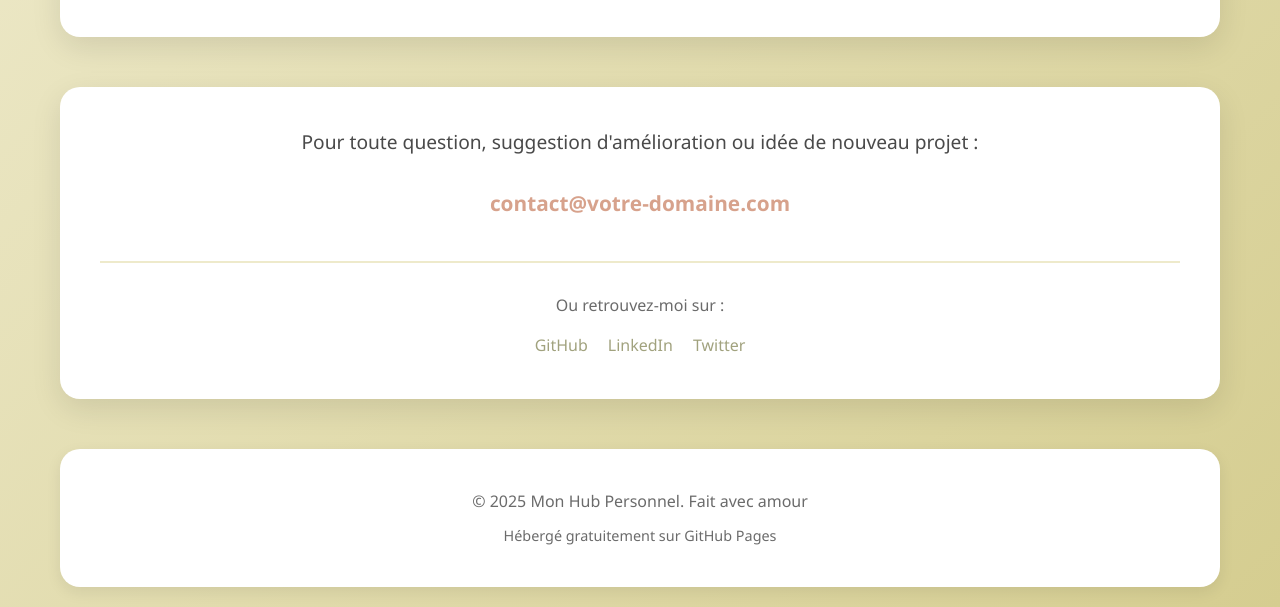
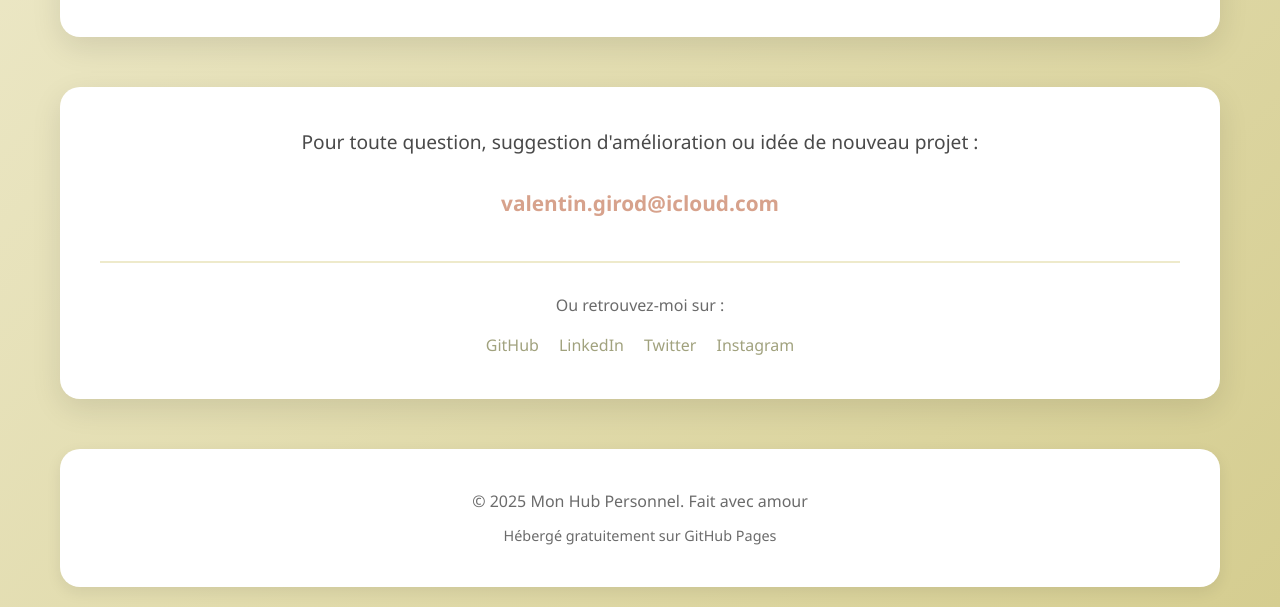
Before and after one commit to Shosan0/Shosan0.github.io, a plain HTML site: page index.html in a window 1280 px wide. Both pictures are taken after a click on the link "Contact". Shown: the part 292-899 px from the top of the page. Drawn offline with Linux system fonts and the light colour scheme.

Commit message:
Update index.html

```diff
--- a/index.html
+++ b/index.html
@@ -147,7 +147,7 @@
 
             <div style="background: white; padding: 40px; border-radius: 20px; box-shadow: 0 10px 30px rgba(0,0,0,0.1);">
                 <h2 style="color: var(--psych-sage); margin-bottom: 20px;">Mon Hub Personnel</h2>
-                <p style="margin-bottom: 20px;">Bienvenue sur mon petit coin d'Internet ! Ce site regroupe tous mes projets personnels, petits outils utiles et expérimentations. Certains sont pratiques, d'autres juste pour le fun !</p>
+                <p style="margin-bottom: 20px;">Bienvenue ! Ce site regroupe tous mes projets personnels, petits outils utiles et expérimentations. Certains sont pratiques, d'autres juste pour le fun.</p>
 
                 <h3 style="color: var(--psych-coral); margin-top: 30px; margin-bottom: 15px;">Pourquoi ce site ?</h3>
                 <p style="margin-bottom: 20px;">J'aime créer des petits projets et outils dans mes temps libres. Plutôt que de les laisser traîner sur mon ordinateur, j'ai décidé de les rassembler ici pour les partager avec le monde !</p>
@@ -169,14 +169,15 @@
 
             <div style="background: white; padding: 40px; border-radius: 20px; box-shadow: 0 10px 30px rgba(0,0,0,0.1); text-align: center;">
                 <p style="font-size: 1.2em; margin-bottom: 30px;">Pour toute question, suggestion d'amélioration ou idée de nouveau projet :</p>
-                <a href="mailto:contact@votre-domaine.com" style="color: var(--psych-coral); font-size: 1.3em; text-decoration: none; font-weight: 600;">contact@votre-domaine.com</a>
+                <a href="mailto:valentin.girod@icloud.com" style="color: var(--psych-coral); font-size: 1.3em; text-decoration: none; font-weight: 600;">valentin.girod@icloud.com</a>
 
                 <div style="margin-top: 40px; padding-top: 30px; border-top: 2px solid var(--psych-ivory);">
                     <p style="color: var(--text-light); margin-bottom: 15px;">Ou retrouvez-moi sur :</p>
                     <div style="display: flex; justify-content: center; gap: 20px;">
-                        <a href="#" style="color: var(--psych-sage); text-decoration: none; font-weight: 500;">GitHub</a>
-                        <a href="#" style="color: var(--psych-sage); text-decoration: none; font-weight: 500;">LinkedIn</a>
-                        <a href="#" style="color: var(--psych-sage); text-decoration: none; font-weight: 500;">Twitter</a>
+                        <a href="https://github.com/Shosan0" style="color: var(--psych-sage); text-decoration: none; font-weight: 500;">GitHub</a>
+                        <a href="https://www.linkedin.com/in/valentin-girod/" style="color: var(--psych-sage); text-decoration: none; font-weight: 500;">LinkedIn</a>
+                        <a href="https://x.com/Shosan04" style="color: var(--psych-sage); text-decoration: none; font-weight: 500;">Twitter</a>
+                        <a href="https://www.instagram.com/valent.grd/" style="color: var(--psych-sage); text-decoration: none; font-weight: 500;">Instagram</a>
                     </div>
                 </div>
             </div>
```
